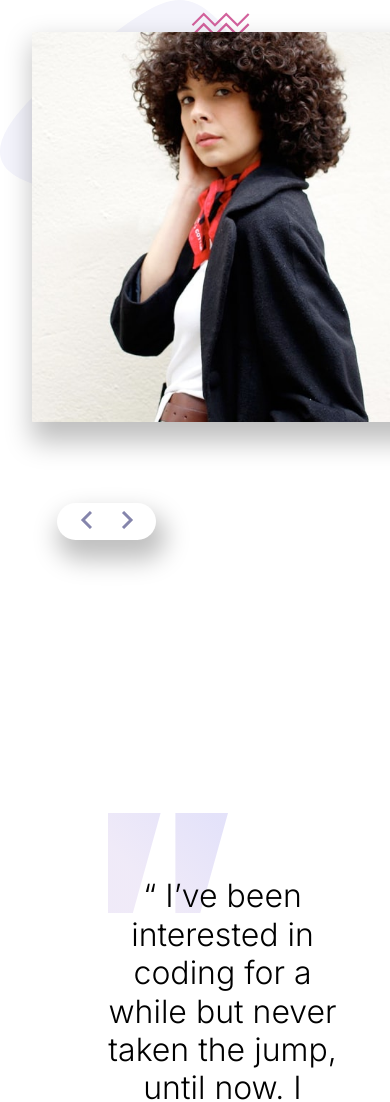
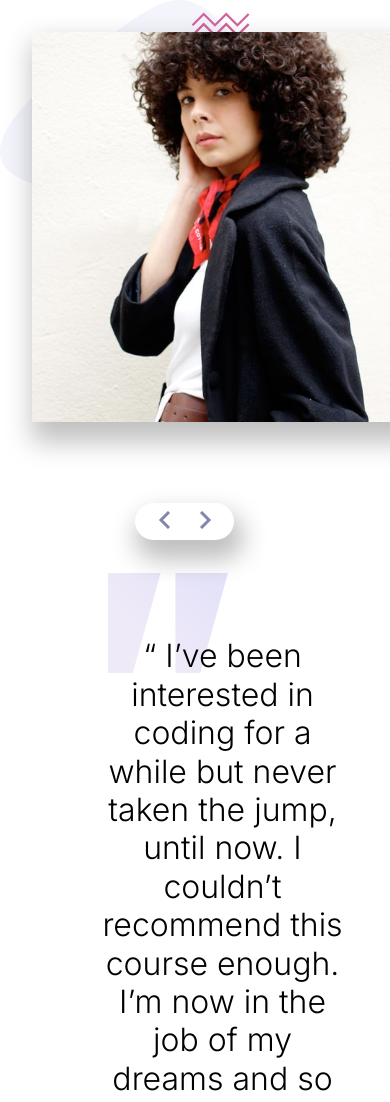
Before and after one commit to adluders/bootcamp-testimonials, a plain HTML site: page index.html in a window 390 px wide. Shown: the top 1102 px of the page. Drawn offline with Linux system fonts and the light colour scheme.

Commit message:
Final updates prior to submit

```diff
--- a/style.css
+++ b/style.css
@@ -118,7 +118,7 @@ body {
   .testimonial__quote-wrapper {
     grid-row: 2;
     grid-column: col 2 / span 3;
-    margin-top: auto;
+    margin-top: -7.5rem;
     text-align: center;
     position: relative;
     padding: 2rem 3rem 2rem 0;
@@ -140,6 +140,6 @@ body {
   .togglers {
     position: absolute;
     bottom: 36%;
-    right: 60%;
+    /* right: 60%; */
   }
 }
```
